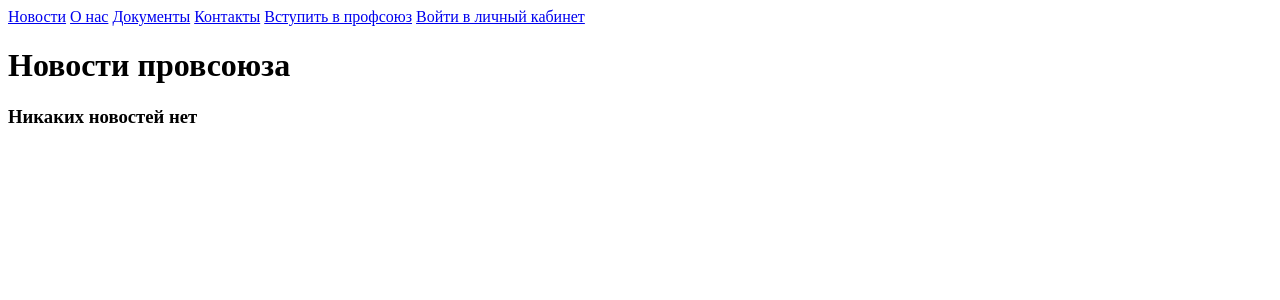
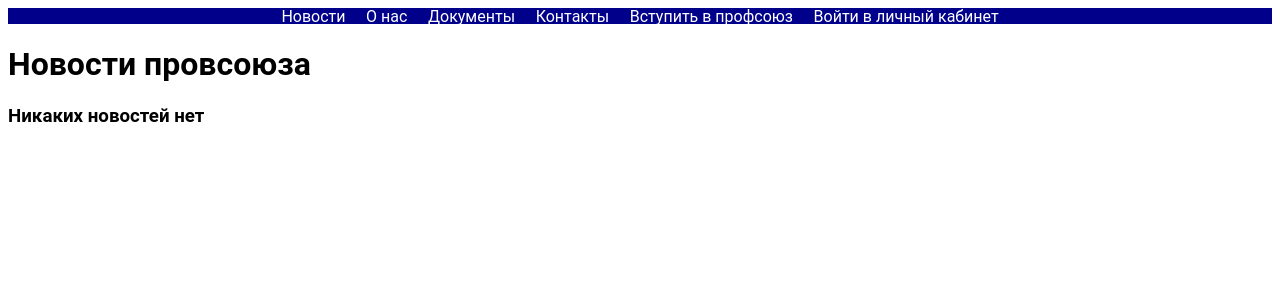
Before and after one commit to OverIQ429/SamGUPSProfunion, a Django app: page /appearance/ in a window 1280 px wide. Shown: the top 300 px of the page. Run offline with Django 5.2, Linux system fonts and the light colour scheme; data that the repository does not hold is empty.

Commit message:
pre-alfa1

```diff
--- a/profunion/appearance/templates/appearance/base.html
+++ b/profunion/appearance/templates/appearance/base.html
@@ -7,7 +7,31 @@
       Base Title
     {% endblock %}
   </title>
-  <div>
+  <style>
+    *{
+            font-family: 'Roboto', sans-serif;
+        }
+
+        .label{
+            display: flex;
+            justify-content: space-evenly;
+            align-items: center;
+            padding: 0 20%; /* Обязательное расстояние от краёв экрана */
+            background-color: darkblue; /* Тёмно-синий фон */
+            color: white; /* Белый текст */
+            text-decoration: none; /* Убрать нижние линии у ссылок */
+            max-width: 100%; /* Ширина меню */
+            height: 2vh; /* Высота меню, чтобы оно было квадратом */
+            margin: auto;
+        }
+
+        .label a {
+            color: white; /* Белый текст для ссылок */
+            text-decoration: none; /* Убрать нижние линии у ссылок */
+        }
+
+  </style>
+  <div class="label">
     <a href="{% url 'appearance:index' %}">Новости</a>
     <a href="{% url 'appearance:about_us' %}">О нас</a>
     <a href="{% url 'appearance:index' %}">Документы</a>
```
Also changed, not shown: profunion/myauth/templates/myauth/base.html (+11 -3 lines), profunion/myauth/templates/myauth/report_list.html (+43 -4 lines), profunion/db.sqlite3.
